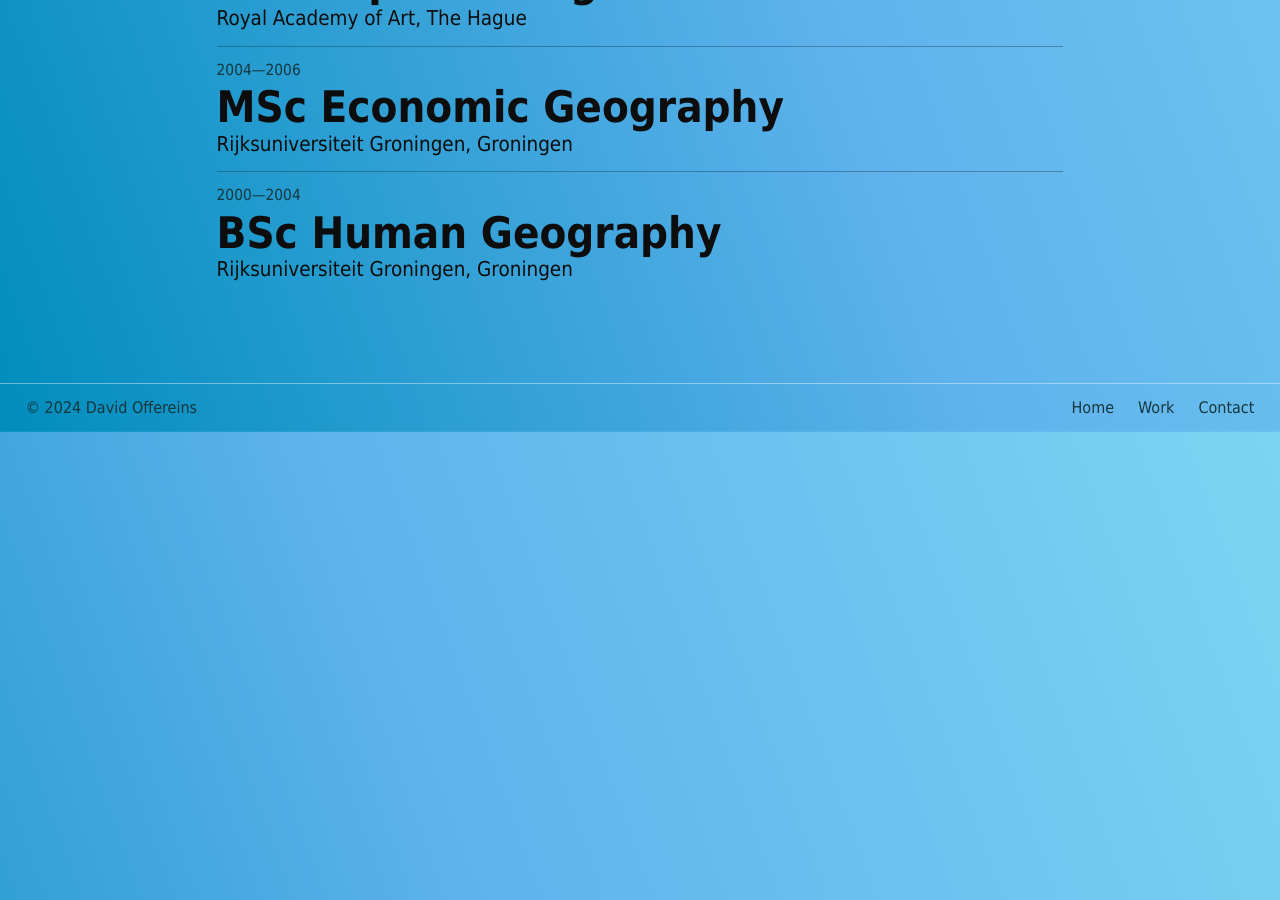
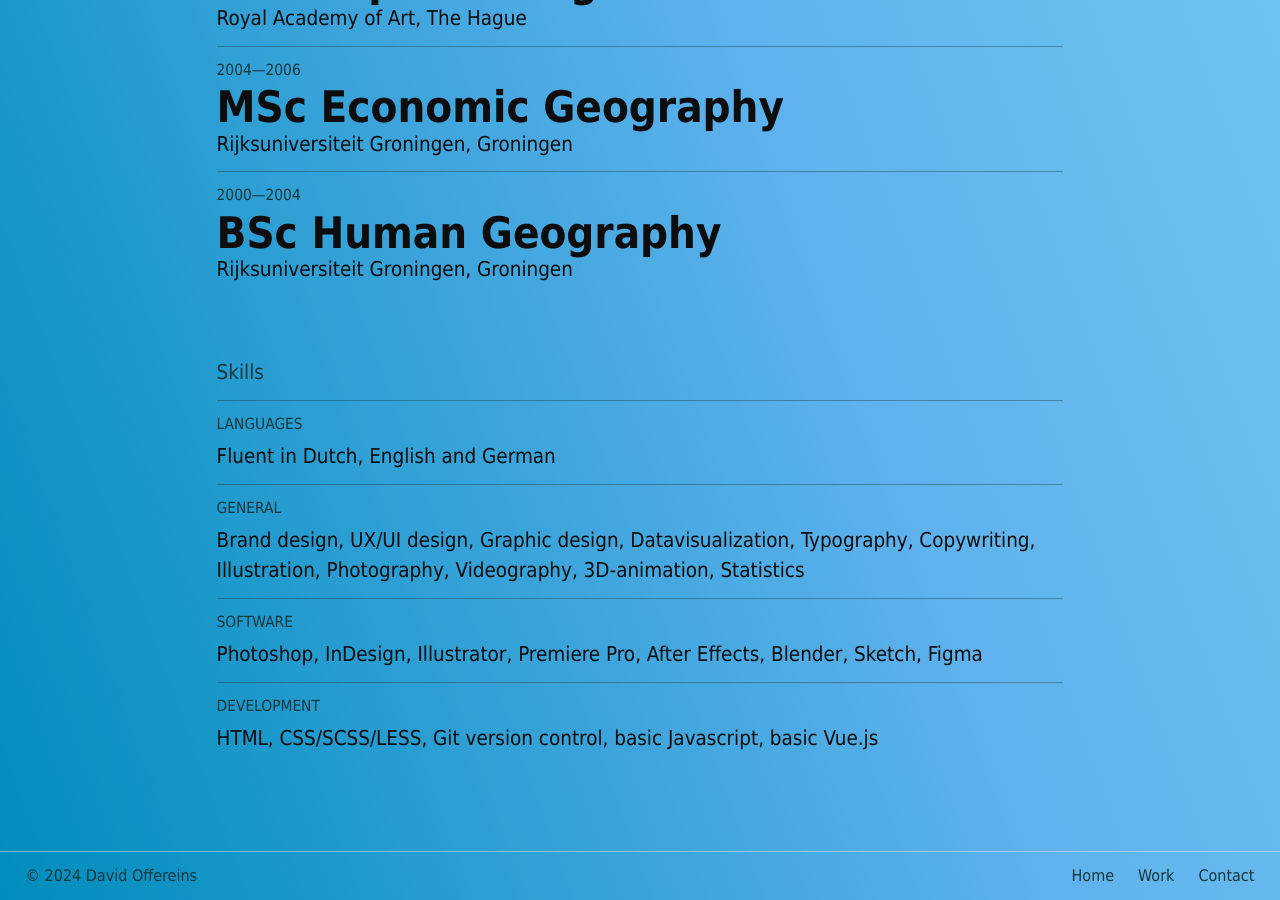
Before and after one commit to davidoffereins/davidoffereins.github.io, a Jekyll site: the page built from cv.markdown, in a window 1280 px wide and 900 px high, scrolled down 1431 px. Built offline with Jekyll 4.4.1, drawn with Linux system fonts in a browser that asks for light colours; some web fonts are replaced.

Commit message:
add skills to cv

```diff
--- a/_layouts/cv.html
+++ b/_layouts/cv.html
@@ -130,6 +130,41 @@ layout: default
             </div>
         </div>
     </div>
+    <div class="section">
+        <h2>Skills</h2>
+        <div class="item">
+            <div class="time">
+                Languages
+            </div>
+            <div class="job-title">
+                Fluent in Dutch, English and German
+            </div>
+        </div>
+        <div class="item">
+            <div class="time">
+                General
+            </div>
+            <div class="job-title">
+                Brand design, UX/UI design, Graphic design, Datavisualization, Typography, Copywriting, Illustration, Photography, Videography, 3D-animation, Statistics
+            </div>
+        </div>
+        <div class="item">
+            <div class="time">
+                Software
+            </div>
+            <div class="job-title">
+                Photoshop, InDesign, Illustrator, Premiere Pro, After Effects, Blender, Sketch, Figma
+            </div>
+        </div>
+        <div class="item">
+            <div class="time">
+                Development
+            </div>
+            <div class="job-title">
+                HTML, CSS/SCSS/LESS, Git version control, basic Javascript, basic Vue.js
+            </div>
+        </div>
+    </div>
 
 
 </div>
```
